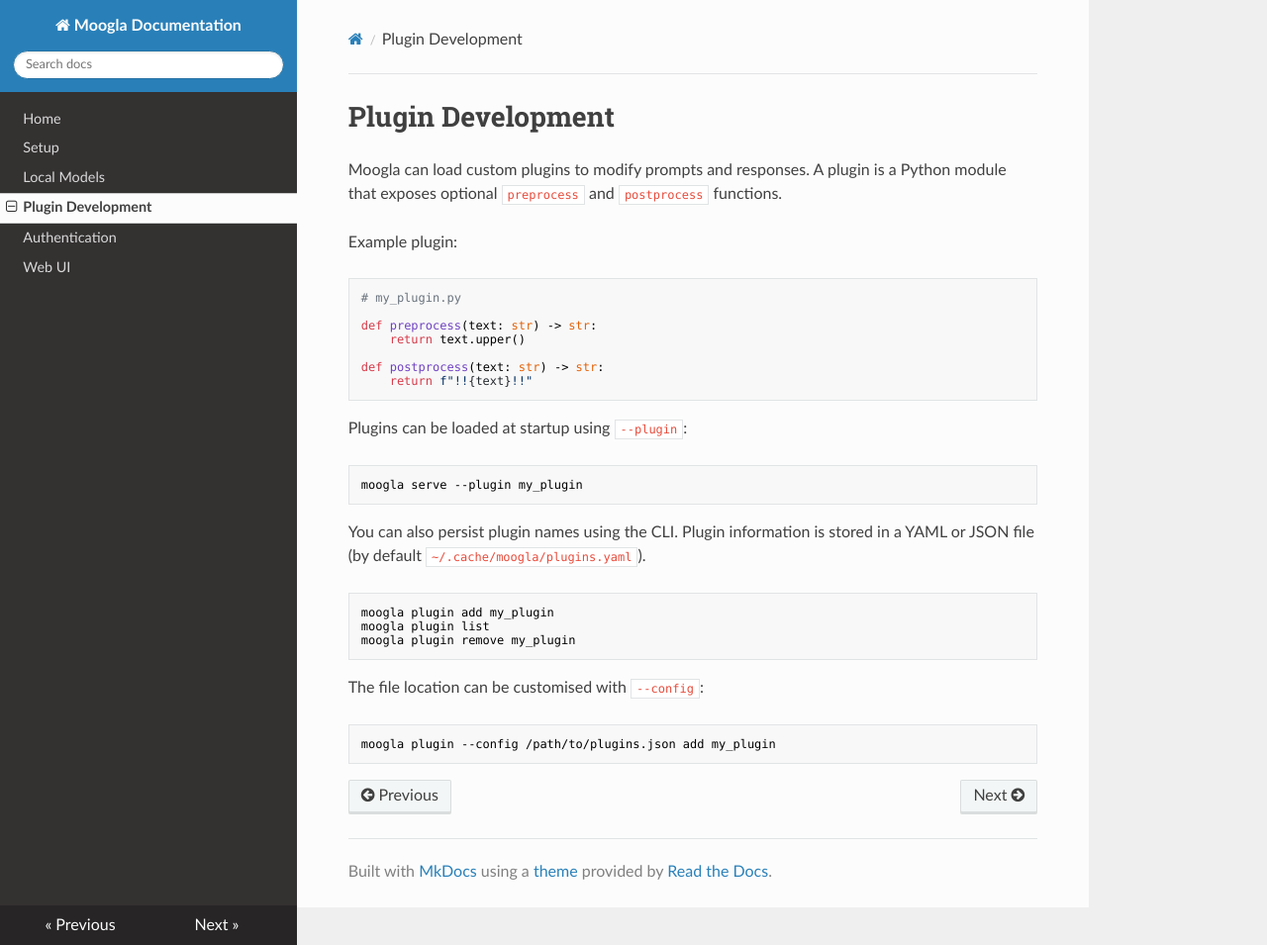
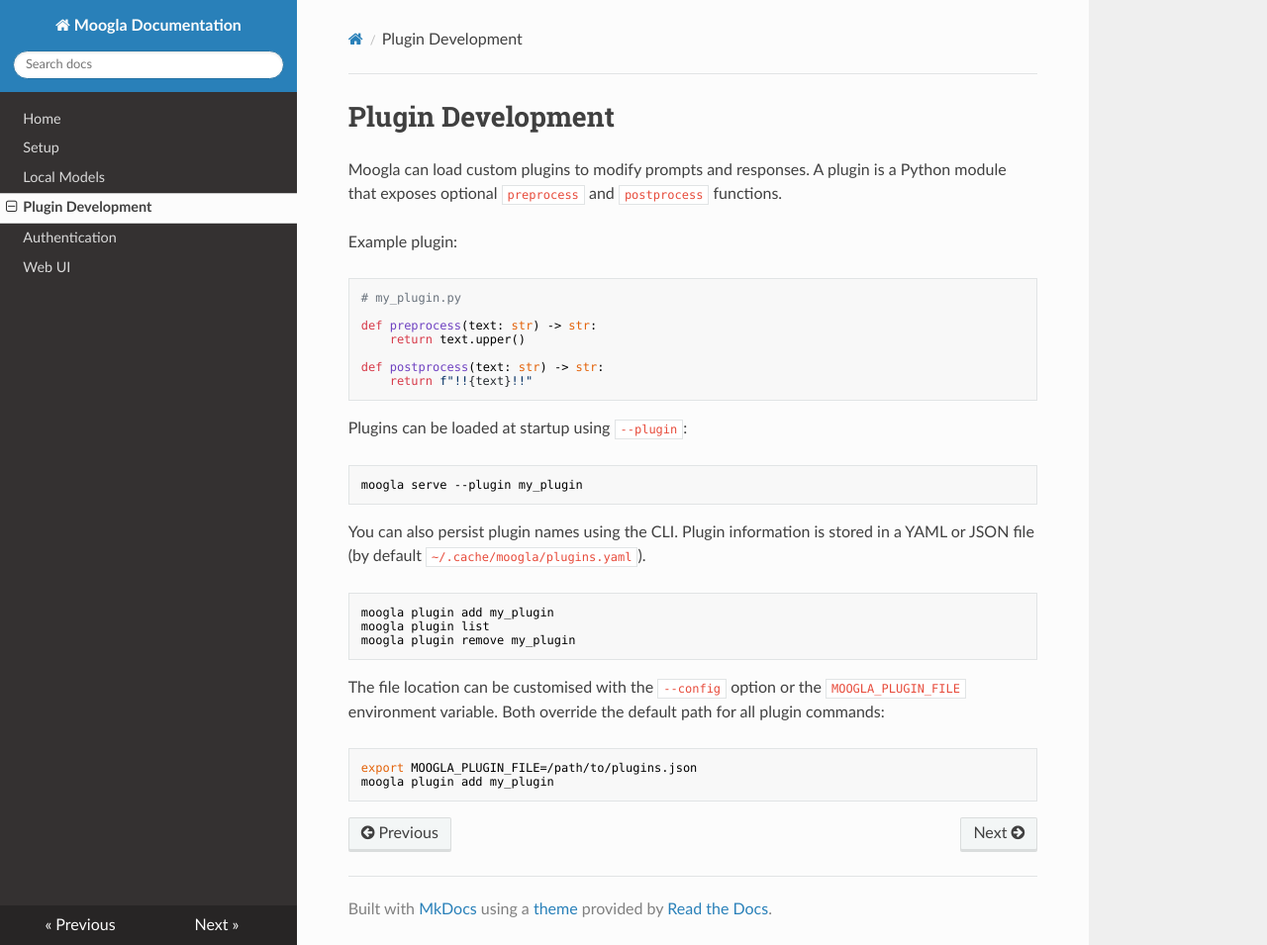
Before and after one commit to rehkad/Moogla, an MkDocs documentation site: the page built from docs/plugins.md, in a window 1280 px wide and 955 px high. Shown: the whole window at 99% size. Built offline with MkDocs 1.6.1, drawn with Linux system fonts in a browser that asks for light colours; nearby versions of some CDN libraries.

Commit message:
docs: clarify plugin config path

````diff
--- a/docs/plugins.md
+++ b/docs/plugins.md
@@ -31,8 +31,11 @@
 moogla plugin remove my_plugin
 ```
 
-The file location can be customised with `--config`:
+The file location can be customised with the `--config` option or the
+`MOOGLA_PLUGIN_FILE` environment variable. Both override the default
+path for all plugin commands:
 
 ```bash
-moogla plugin --config /path/to/plugins.json add my_plugin
+export MOOGLA_PLUGIN_FILE=/path/to/plugins.json
+moogla plugin add my_plugin
 ```
````
Also changed, not shown: README.md (+8 -0 lines).
